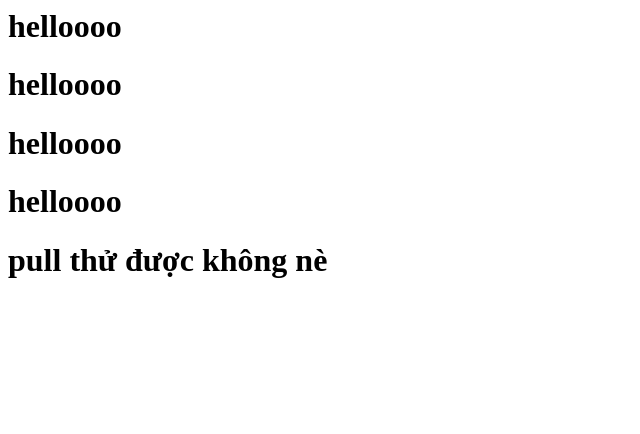
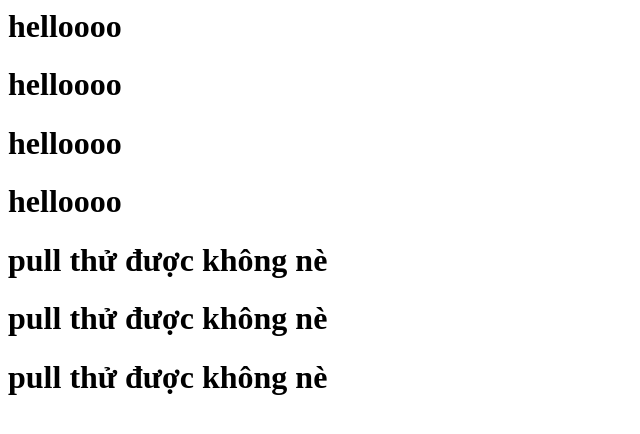
Before and after one commit to Giaugg/Giaugg.github.io, a plain HTML site: page index.html in a window 1280 px wide. Shown: the whole page, without its empty margins (0-640 px from the left). Drawn offline with Linux system fonts and the light colour scheme.

Commit message:
Update index.html
them 2 dong

```diff
--- a/index.html
+++ b/index.html
@@ -3,3 +3,5 @@
 <h1> helloooo </h1>
 <h1> helloooo </h1>
 <h1> pull thử được không nè</h1>
+<h1> pull thử được không nè</h1>
+<h1> pull thử được không nè</h1>
```
